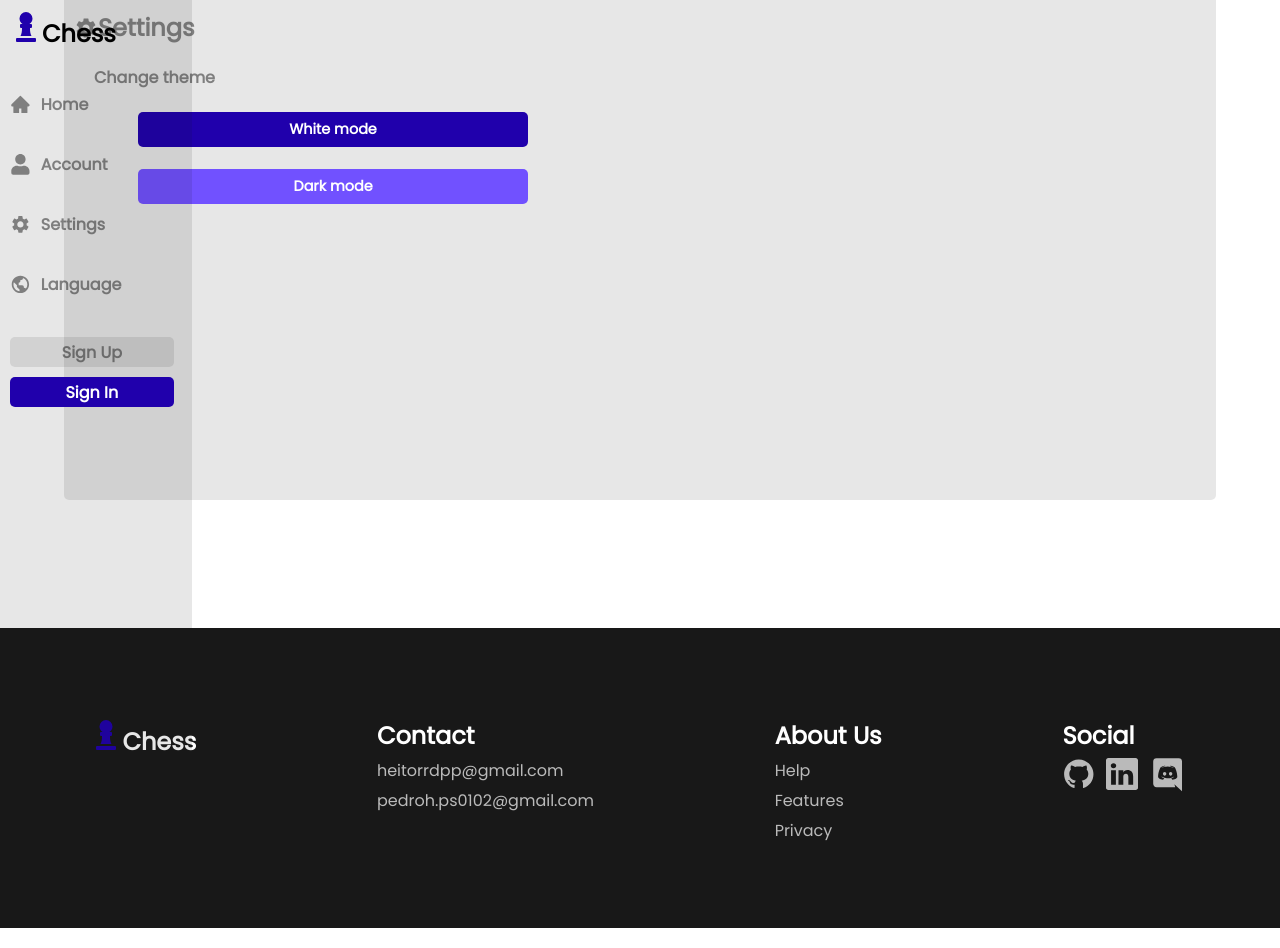
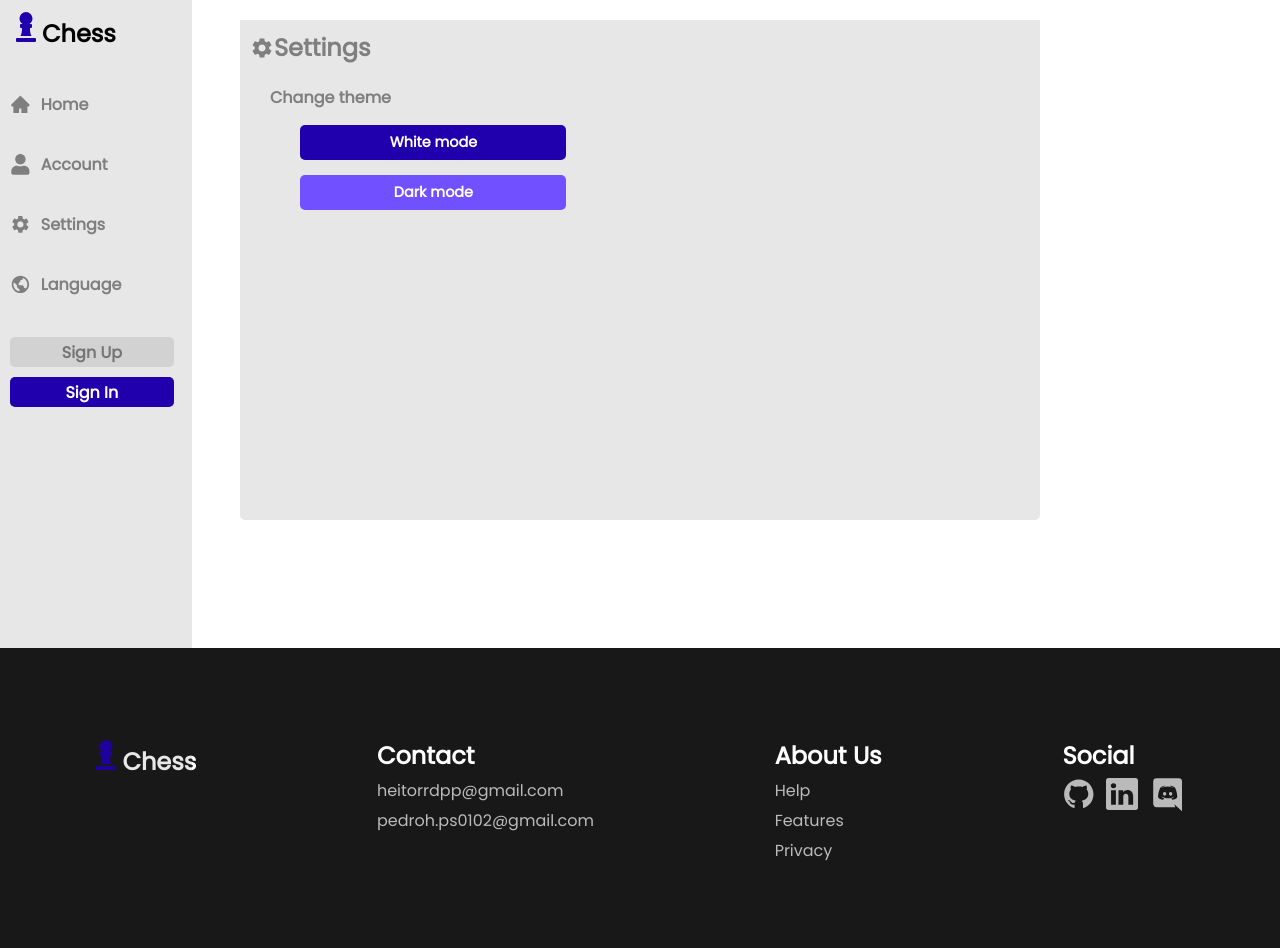
Before and after one commit to pedrop-dev/chess-game, a React (Vite) app: page /settings in a window 1280 px wide. Built offline with nearby package versions, Linux system fonts and the light colour scheme; no server answers.

Commit message:
fix: improve desktop responsivity on pc

```diff
--- a/src/components/Nav.jsx
+++ b/src/components/Nav.jsx
@@ -21,10 +21,10 @@ export default function Nav() {
 
     return (
         <>
-            <header className='header_nav_horizontal'>
+            <nav className='header_nav_horizontal'>
                 <div className="fixed_header_container">
                     <section className='header_section_nav'>
-                        <AiOutlineMenu className='menuh_icon' onClick={changeNav}/>
+                        <AiOutlineMenu className='menuh_icon' onClick={changeNav} />
                         <Logo />
                     </section>
                     <aside className="header_aside_account">
@@ -41,19 +41,19 @@ export default function Nav() {
                         </Link>
                     </aside>
                 </div>
-            </header>
+            </nav>
 
             {openNav &&
                 <nav className='nav_res_container'>
                     <ul className='nav_horizontal_ul'>
                         <Link to='/'>
-                        <li><AiFillHome className='home_icon horizontal_icon'/><p>Home</p></li>
+                            <li><AiFillHome className='home_icon horizontal_icon' /><p>Home</p></li>
                         </Link>
-                    <li><FaUser className='user_icon horizontal_icon'/><p>Account</p></li>
+                        <li><FaUser className='user_icon horizontal_icon' /><p>Account</p></li>
                         <Link to='/settings'>
-                        <li><MdSettings className='sett_icon horizontal_icon'/><p>Settings</p></li>
+                            <li><MdSettings className='sett_icon horizontal_icon' /><p>Settings</p></li>
                         </Link>
-                    <li><BiWorld className='lang_icon horizontal_icon'/><p>Language</p></li>
+                        <li><BiWorld className='lang_icon horizontal_icon' /><p>Language</p></li>
                     </ul>
                 </nav>}
 
@@ -62,13 +62,13 @@ export default function Nav() {
 
                 <ul className='nav_vertical_ul vertical_icon'>
                     <Link to='/'>
-                        <li><AiFillHome className='home_icon vertical_icon'/><p>Home</p></li>
+                        <li><AiFillHome className='home_icon vertical_icon' /><p>Home</p></li>
                     </Link>
-                    <li><FaUser className='user_icon vertical_icon'/><p>Account</p></li>
+                    <li><FaUser className='user_icon vertical_icon' /><p>Account</p></li>
                     <Link to='/settings'>
-                        <li><MdSettings className='sett_icon vertical_icon'/><p>Settings</p></li>
+                        <li><MdSettings className='sett_icon vertical_icon' /><p>Settings</p></li>
                     </Link>
-                    <li><BiWorld className='lang_icon vertical_icon'/><p>Language</p></li>
+                    <li><BiWorld className='lang_icon vertical_icon' /><p>Language</p></li>
                 </ul>
 
                 <aside className="header_aside_account_vertical">
--- a/src/pages/Settings/Settings.scss
+++ b/src/pages/Settings/Settings.scss
@@ -49,3 +49,12 @@
         }
     }
 }
+
+@media only screen and (min-width: 1048px) {
+    .settings_main {
+        margin-top: 20px;
+        width: 800px;
+        margin-left: auto;
+    }
+
+}
--- a/src/style/Nav.scss
+++ b/src/style/Nav.scss
@@ -110,6 +110,7 @@
     flex-direction: column;
     position: fixed;
     left: 0;
+    top: 0;
     padding: 10px 0px 0px 10px;
     background-color: var.$wm-b10;
     .nav_vertical_ul {
```
Lines whose indentation alone changed are shown as unchanged.
